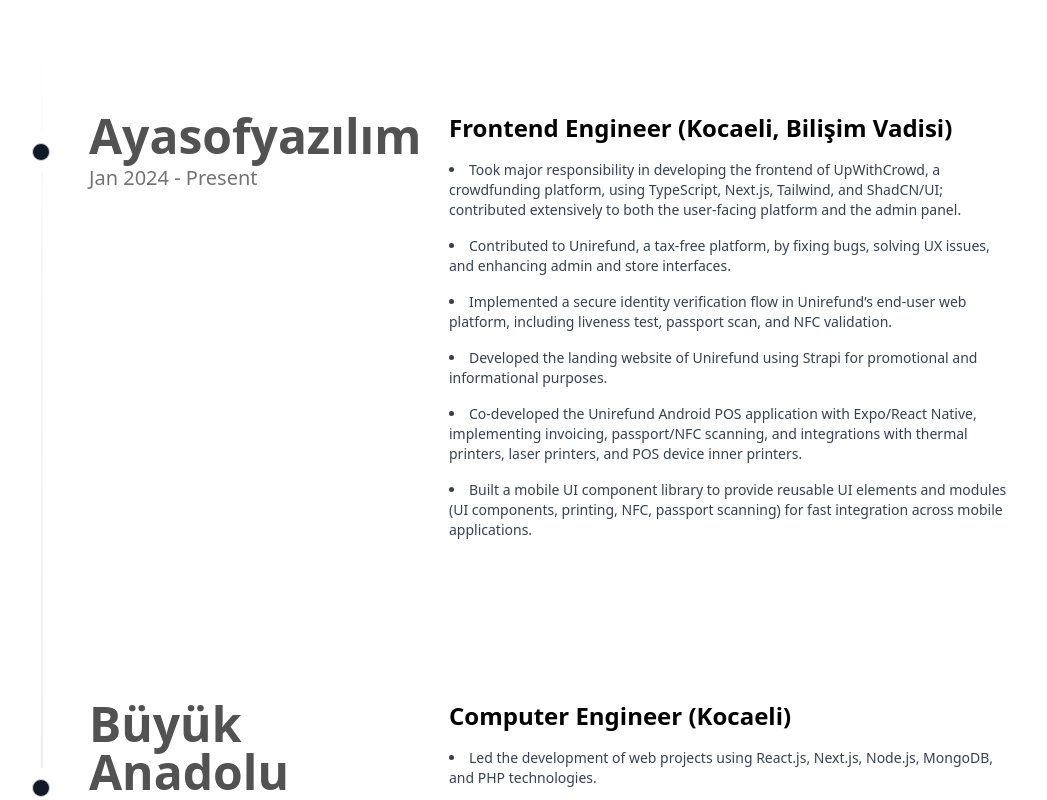
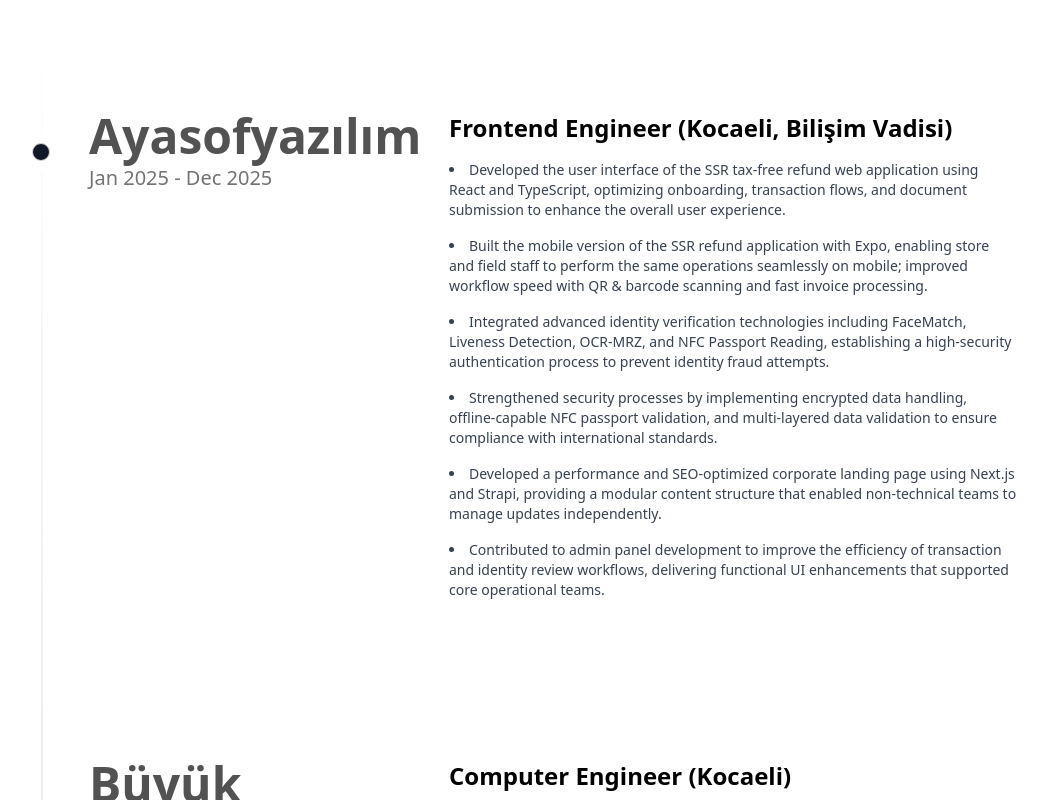
Before and after one commit to muhammed-gumus/portfolio, a Next.js app: page / in a window 1280 px wide. Shown: the part 1150-1950 px from the top of the page, without its empty margins (119-1166 px from the left). Built offline with nearby package versions, Linux system fonts and the light colour scheme.

Commit message:
feat: Update experience years, Ayasofyazılım job description, and resume.

```diff
--- a/components/Banner/index.tsx
+++ b/components/Banner/index.tsx
@@ -113,7 +113,7 @@
           <div className="absolute -bottom-4 left-0 sm:bottom-0 sm:-left-5 md:bottom-0 md:-left-5 bg-white dark:bg-gray-800 border border-gray-200 dark:border-gray-700 rounded-lg sm:rounded-xl px-2 py-1 sm:px-4 sm:py-3 shadow-xl z-20 transform sm:-translate-x-1/2 sm:translate-y-1/2">
             <div className="text-center flex items-center gap-1 sm:gap-2">
               <div className="text-lg sm:text-2xl font-bold text-black dark:text-white mb-0 sm:mb-1">
-                2+
+                3+
               </div>
               <div className="text-xs text-gray-600 dark:text-gray-400 uppercase tracking-wider font-medium">
                 <span className="inline">Years Experience</span>
--- a/components/Experience/index.tsx
+++ b/components/Experience/index.tsx
@@ -4,39 +4,27 @@
 const experienceData = [
   {
     title: "Ayasofyazılım",
-    date: "Jan 2024 - Present",
+    date: "Jan 2025 - Dec 2025",
     subtitle: "Frontend Engineer (Kocaeli, Bilişim Vadisi)",
     content: (
       <ul className="list-disc list-inside text-gray-700 dark:text-gray-300 text-sm space-y-4">
         <li>
-          Took major responsibility in developing the frontend of UpWithCrowd, a
-          crowdfunding platform, using TypeScript, Next.js, Tailwind, and
-          ShadCN/UI; contributed extensively to both the user-facing platform
-          and the admin panel.
+          Developed the user interface of the SSR tax-free refund web application using React and TypeScript, optimizing onboarding, transaction flows, and document submission to enhance the overall user experience.
         </li>
         <li>
-          Contributed to Unirefund, a tax-free platform, by fixing bugs, solving
-          UX issues, and enhancing admin and store interfaces.
+          Built the mobile version of the SSR refund application with Expo, enabling store and field staff to perform the same operations seamlessly on mobile; improved workflow speed with QR & barcode scanning and fast invoice processing.
         </li>
         <li>
-          Implemented a secure identity verification flow in Unirefund’s
-          end-user web platform, including liveness test, passport scan, and NFC
-          validation.
+          Integrated advanced identity verification technologies including FaceMatch, Liveness Detection, OCR-MRZ, and NFC Passport Reading, establishing a high-security authentication process to prevent identity fraud attempts.
         </li>
         <li>
-          Developed the landing website of Unirefund using Strapi for
-          promotional and informational purposes.
+          Strengthened security processes by implementing encrypted data handling, offline-capable NFC passport validation, and multi-layered data validation to ensure compliance with international standards.
         </li>
         <li>
-          Co-developed the Unirefund Android POS application with Expo/React
-          Native, implementing invoicing, passport/NFC scanning, and
-          integrations with thermal printers, laser printers, and POS device
-          inner printers.
+         Developed a performance and SEO-optimized corporate landing page using Next.js and Strapi, providing a modular content structure that enabled non-technical teams to manage updates independently.
         </li>
         <li>
-          Built a mobile UI component library to provide reusable UI elements
-          and modules (UI components, printing, NFC, passport scanning) for fast
-          integration across mobile applications.
+         Contributed to admin panel development to improve the efficiency of transaction and identity review workflows, delivering functional UI enhancements that supported core operational teams.
         </li>
       </ul>
     ),
```
Also changed, not shown: 1 other file (tests, documents, lock files or other folders).
